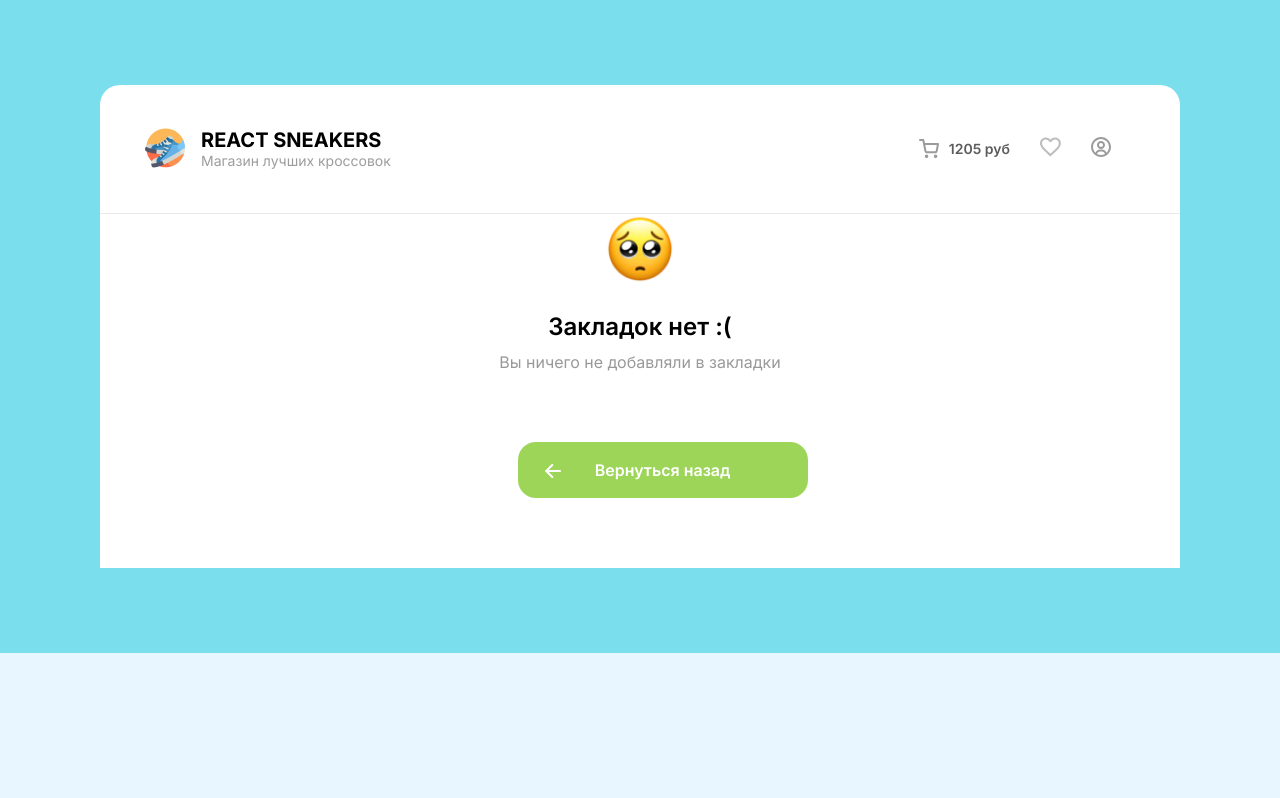
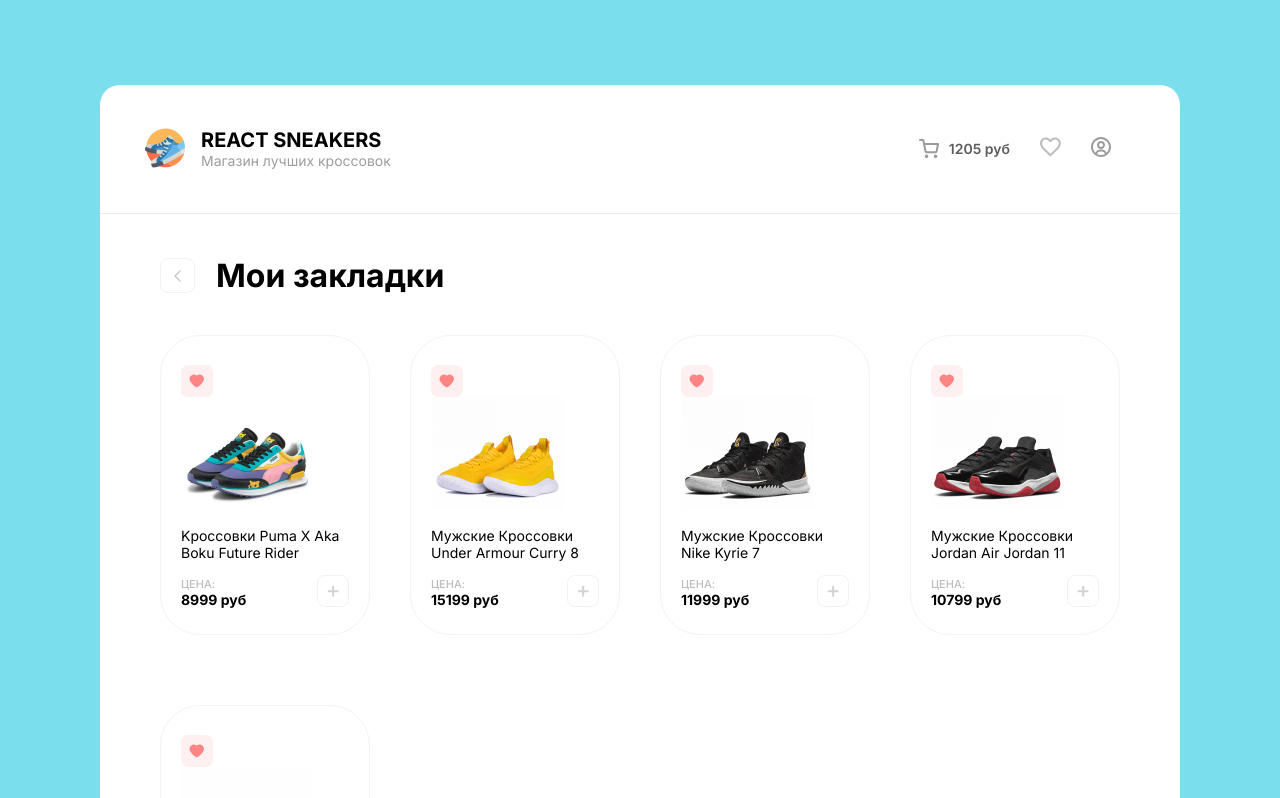
Before and after one commit to AlexandrSimanskii/sneakers, a React (Create React App) app: page /favorites in a window 1280 px wide. Shown: the top 798 px of the page. Built offline with nearby package versions, Linux system fonts and the light colour scheme; data requests are answered from the project's data file.

Commit message:
ковыряюсь в favorite

```diff
--- a/db.json
+++ b/db.json
@@ -1,10 +1,41 @@
 {
   "basket": [],
   "purchases": [],
-  "favorite": [],
+  "favorite": [
+    {
+      "id": 4,
+      "img": "images/img/image 4.jpg",
+      "model": "Kроссовки Puma X Aka Boku Future Rider",
+      "prise": 8999
+    },
+    {
+      "id": 5,
+      "img": "images/img/image 5.jpg",
+      "model": "Мужские Кроссовки Under Armour Curry 8",
+      "prise": 15199
+    },
+    {
+      "id": 6,
+      "img": "images/img/image 6.jpg",
+      "model": "Мужские Кроссовки Nike Kyrie 7",
+      "prise": 11999
+    },
+    {
+      "id": 7,
+      "img": "images/img/image 7.jpg",
+      "model": "Мужские Кроссовки Jordan Air Jordan 11",
+      "prise": 10799
+    },
+    {
+      "id": 9,
+      "img": "images/img/image 9.jpg",
+      "model": "Мужские Кроссовки Nike Lebron XVIII Low",
+      "prise": 13999
+    }
+  ],
   "products": [
     {
-      "id": "1",
+      "id": 1,
       "img": "images/img/image 1.jpg",
       "model": "Мужские Кроссовки Nike Blazer Mid Suede",
       "prise": "12999"
--- a/src/component/Card/Card.jsx
+++ b/src/component/Card/Card.jsx
@@ -3,6 +3,7 @@
 import { useLocation } from "react-router-dom";
 
 const Card = ({
+  deleteFromBasket,
   setIsInBasket,
   isInBasket,
   item,
@@ -19,7 +20,7 @@
   }, []);
 
   const onClickAdd = () => {
-    setIsAdded((prev) => !prev);
+    // setIsAdded((prev) => !prev);
 
     if (!isAdded && !isInBasket.some((d) => d.id === item.id)) {
       setIsInBasket((prev) => [...prev, item]);
@@ -28,22 +29,28 @@
     }
   };
 
-  const addInFavorite = () => {
-    if (!favoritItem.some((obj) => obj.id === item.id)) {
-      axios
-        .post("http://localhost:3004/favorite", item)
-        .catch((res) => console.log("err"));
+  const addInFavorite = (item) => {
+    if ( !favoritItem.some((obj) => obj.id === item.id)) {
+      try {
+        axios.post("http://localhost:3004/favorite", item);
+      } catch (error) {
+        console.log("error");
+      }
     }
   };
 
-  const deliteFromFavorite = () => {
-    console.log(item);
+  const deliteFromFavorite = (item) => {
+    console.log(productLiked);
+    if (favoritItem.some((obj) => obj.id === item.id)) {
+    }
     try {
       axios.delete(`http://localhost:3004/favorite/${item.id}`);
+      // setFavoritItem((prev) =>
+      //   prev.filter((item) => item.id !== favoritItem.id)
+      // );
     } catch (error) {
       console.log("err");
     }
-    setFavoritItem((prev) => prev.filter((item) => item.id !== favoritItem.id));
   };
 
   return (
@@ -52,7 +59,7 @@
         <div className="content__card-top">
           <img
             onClick={() => {
-              !productLiked ? addInFavorite() : deliteFromFavorite();
+              !productLiked ? addInFavorite(item) : deliteFromFavorite(item);
               setProductLiked((prev) => !prev);
             }}
             className="content__card-heart"
@@ -74,7 +81,8 @@
           <div>
             <img
               onClick={() => {
-                onClickAdd();
+                !isAdded ? onClickAdd() : deleteFromBasket(item.id);
+                setIsAdded((prev) => !prev);
               }}
               className="content__card-add"
               src={
--- a/src/pages/Favorites.jsx
+++ b/src/pages/Favorites.jsx
@@ -6,8 +6,13 @@
 import { CustomContext } from "../untils/Context";
 
 const Favorites = () => {
-  const { isInBasket, setIsInBasket, favoritItem, setFavoritItem } =
-    useContext(CustomContext);
+  const {
+    isInBasket,
+    setIsInBasket,
+    favoritItem,
+    setFavoritItem,
+    deletFromBasket,
+  } = useContext(CustomContext);
 
   useEffect(() => {
     axios
@@ -15,7 +20,6 @@
       .then((res) => setFavoritItem(res.data));
     // eslint-disable-next-line
   }, []);
-console.log(favoritItem);
 
 
   return (
@@ -56,6 +60,7 @@
                   isInBasket={isInBasket}
                   favoritItem={favoritItem}
                   setFavoritItem={setFavoritItem}
+                  deleteFromBasket={deletFromBasket}
                 />
               );
             })}
--- a/src/pages/Home.jsx
+++ b/src/pages/Home.jsx
@@ -1,14 +1,12 @@
 import Card from "../component/Card/Card";
 import Basket from "../component/Basket/Basket";
-import axios from "axios";
+
 import React, { useState, useContext } from "react";
 import { CustomContext } from "../untils/Context";
 const Home = ({
   addInFavorite,
   deliteFromFavorite,
-
   products,
-
   openBasket,
   setOpenBasket,
 }) => {
@@ -18,15 +16,9 @@
     setIsInBasket,
     setFavoritItem,
     favoritItem,
-    count,
-    setCount,
+    deleteFromBasket,
   } = useContext(CustomContext);
 
-  const deleteFromBasket = (id) => {
-    axios.delete(`http://localhost:3004/basket/${id}`);
-
-    setIsInBasket((prev) => prev.filter((item) => item.id !== id));
-  };
   const onChangeSearchInput = (event) => {
     setInputSearch(event.target.value);
   };
@@ -38,7 +30,6 @@
           setOpenBasket={setOpenBasket}
           isInBasket={isInBasket}
           deleteFromBasket={deleteFromBasket}
-          setCount={setCount}
         />
       ) : null}
 
@@ -82,8 +73,7 @@
                   deliteFromFavorite={deliteFromFavorite}
                   favoritItem={favoritItem}
                   setFavoritItem={setFavoritItem}
-                  count={count}
-                  setCount={setCount}
+                  deleteFromBasket={deleteFromBasket}
                 />
               );
             })}
--- a/src/untils/Context.js
+++ b/src/untils/Context.js
@@ -1,19 +1,24 @@
 import { createContext } from "react";
 import { useState } from "react";
-
+import axios from "axios";
 export const CustomContext = createContext();
 
 export const Context = (props) => {
   const [isInBasket, setIsInBasket] = useState([]);
-
   const [favoritItem, setFavoritItem] = useState([]);
 
+  const deleteFromBasket = (id) => {
+    axios.delete(`http://localhost:3004/basket/${id}`);
+
+    setIsInBasket((prev) => prev.filter((item) => item.id !== id));
+  };
+
   const value = {
+    deleteFromBasket,
     isInBasket,
     setIsInBasket,
     favoritItem,
     setFavoritItem,
-
   };
 
   return (
```
